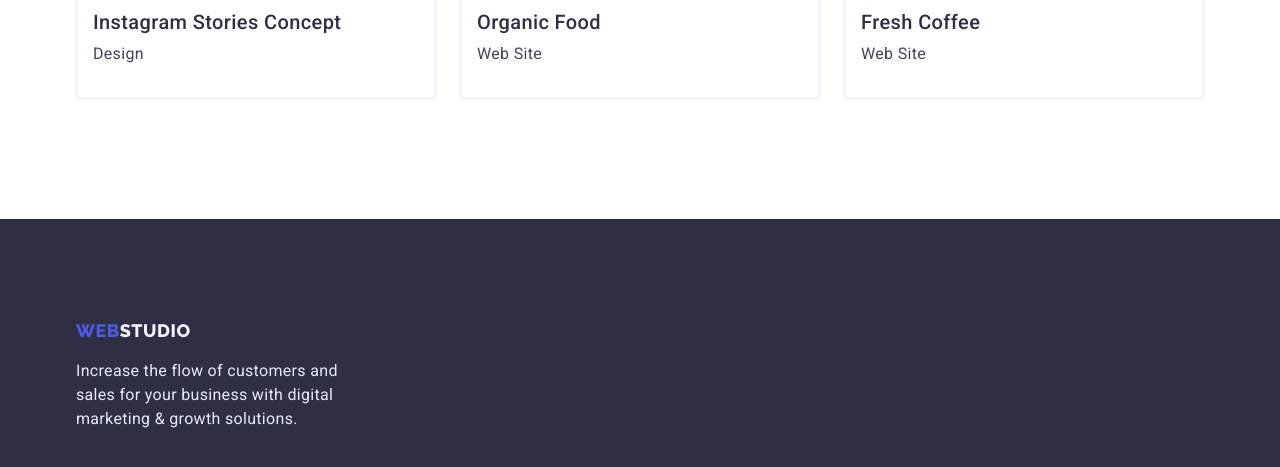
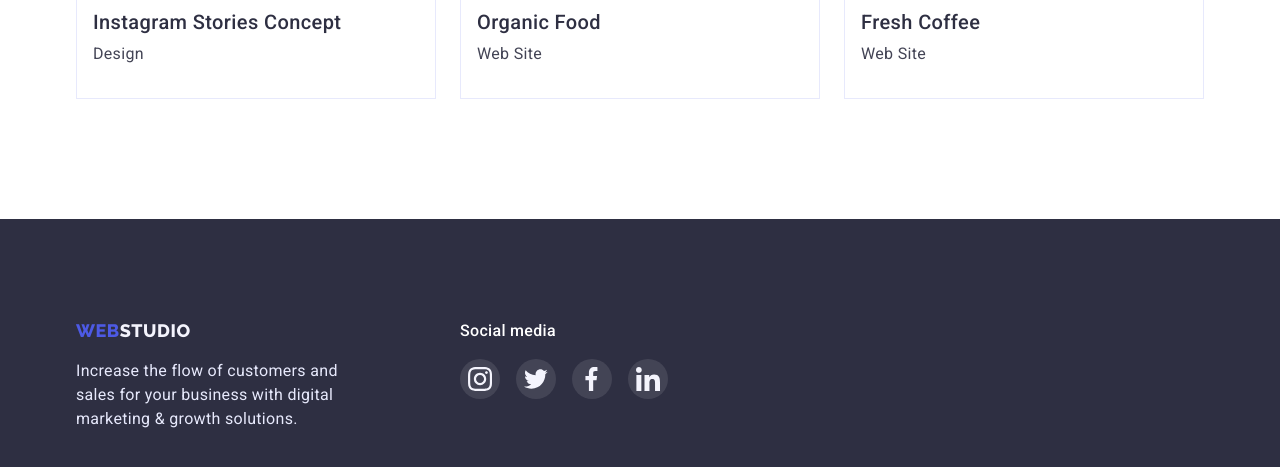
Before and after one commit to StasyukMaryna/goit-markup-hw-04, a plain HTML site: page portfolio.html in a window 1280 px wide. Shown: the part 1551-2018 px from the top of the page. Drawn offline with nearby package versions, Linux system fonts and the light colour scheme.

Commit message:
Update portfolio.html

```diff
--- a/portfolio.html
+++ b/portfolio.html
@@ -222,7 +222,8 @@
       </section>
     </main>
     <footer class="footer">
-      <div class="container">
+      <div class="footer-container container">
+        <div class="container-logo">
           <a class="footer-logo link" href="./index.html"
             ><span class="accent">Web</span>Studio</a
           >
@@ -231,6 +232,40 @@
             digital marketing & growth solutions.
           </p>
         </div>
+        <div class="container-social">
+          <h2 class="footer-title">Social media</h2>
+          <ul class="footer-list list">
+            <li class="footer-list-item">
+              <a href="" class="footer-list-link">
+                <svg class="footer-list-icon" width="24" height="24">
+                  <use href="/images/sprite.svg#icon-instagram-2"></use>
+                </svg>
+              </a>
+            </li>
+            <li class="footer-list-item">
+              <a href="" class="footer-list-link">
+                <svg class="footer-list-icon" width="24" height="24">
+                  <use href="/images/sprite.svg#icon-twitter"></use>
+                </svg>
+              </a>
+            </li>
+            <li class="footer-list-item">
+              <a href="" class="footer-list-link">
+                <svg class="footer-list-icon" width="24" height="24">
+                  <use href="/images/sprite.svg#icon-facebook"></use>
+                </svg>
+              </a>
+            </li>
+            <li class="footer-list-item">
+              <a href="" class="footer-list-link">
+                <svg class="footer-list-icon" width="24" height="24">
+                  <use href="/images/sprite.svg#icon-linkedin"></use>
+                </svg>
+              </a>
+            </li>
+          </ul>
+        </div>
+      </div>
     </footer>
   </body>
 </html>
```
Lines whose indentation alone changed are shown as unchanged.
